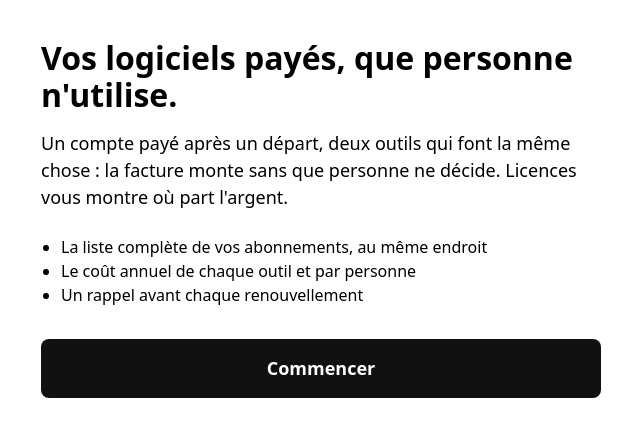
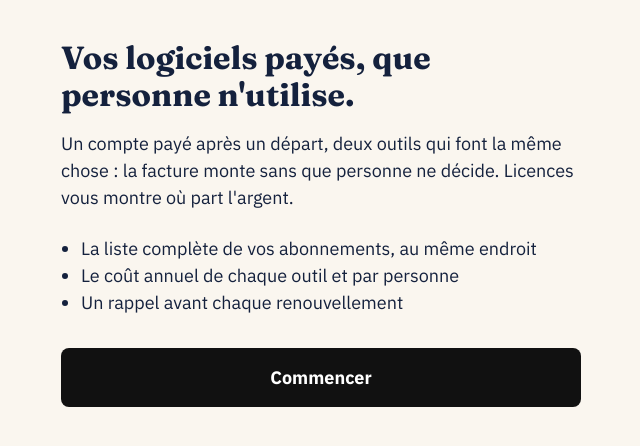
Before and after one commit to matheol-cloud/licences, a Next.js app: page / in a window 1280 px wide. Shown: the top 446 px of the page, without its empty margins (319-959 px from the left). Built offline with nearby package versions, Linux system fonts and the light colour scheme.

Commit message:
Update layout.tsx

```diff
--- a/app/layout.tsx
+++ b/app/layout.tsx
@@ -1,4 +1,19 @@
 import type { Metadata, Viewport } from "next";
+import { Fraunces, IBM_Plex_Sans } from "next/font/google";
+import "./globals.css";
+
+const titre = Fraunces({
+  subsets: ["latin"],
+  variable: "--font-titre",
+  display: "swap",
+});
+
+const corps = IBM_Plex_Sans({
+  subsets: ["latin"],
+  weight: ["400", "700"],
+  variable: "--font-corps",
+  display: "swap",
+});
 
 export const metadata: Metadata = {
   title: "Licences : repérez les logiciels payés que personne n'utilise",
@@ -17,10 +32,8 @@
   children: React.ReactNode;
 }) {
   return (
-    <html lang="fr">
-      <body style={{ margin: 0, fontFamily: "system-ui, sans-serif" }}>
-        {children}
-      </body>
+    <html lang="fr" className={`${titre.variable} ${corps.variable}`}>
+      <body>{children}</body>
     </html>
   );
 }
```
